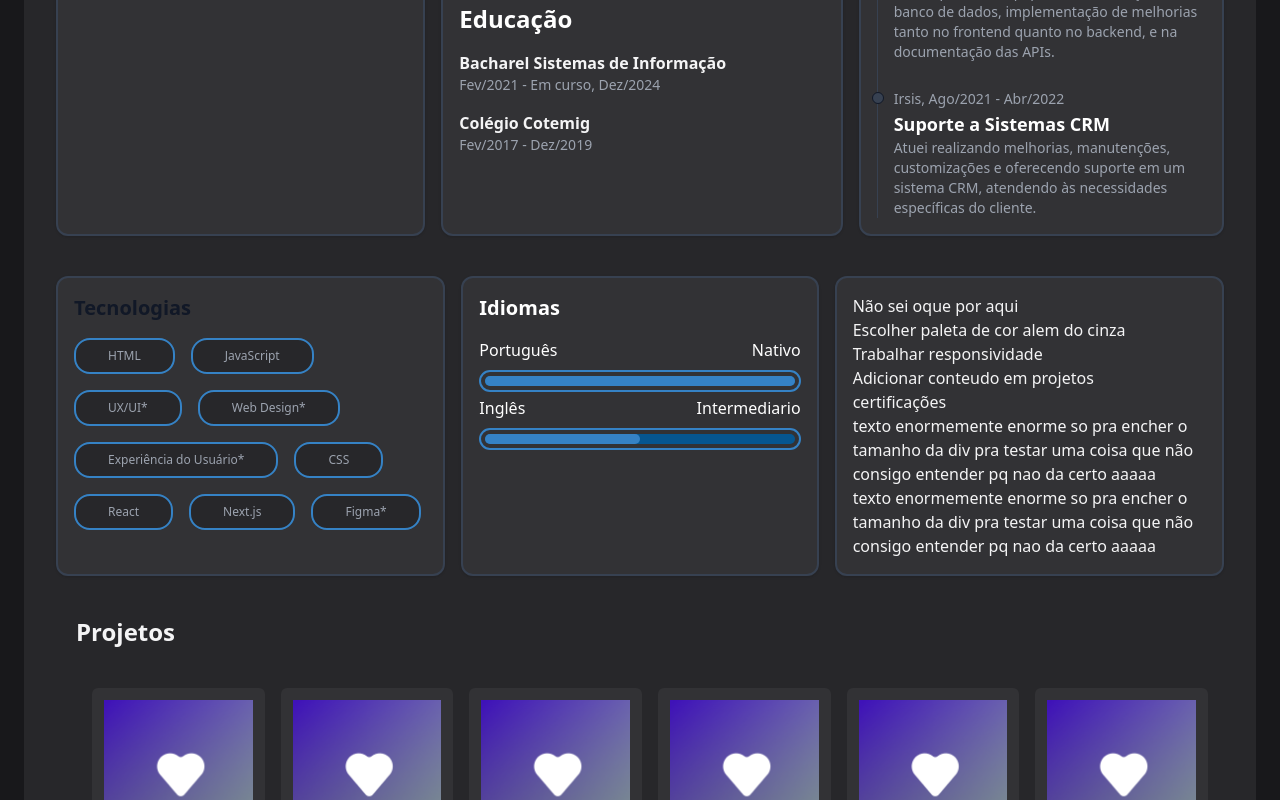
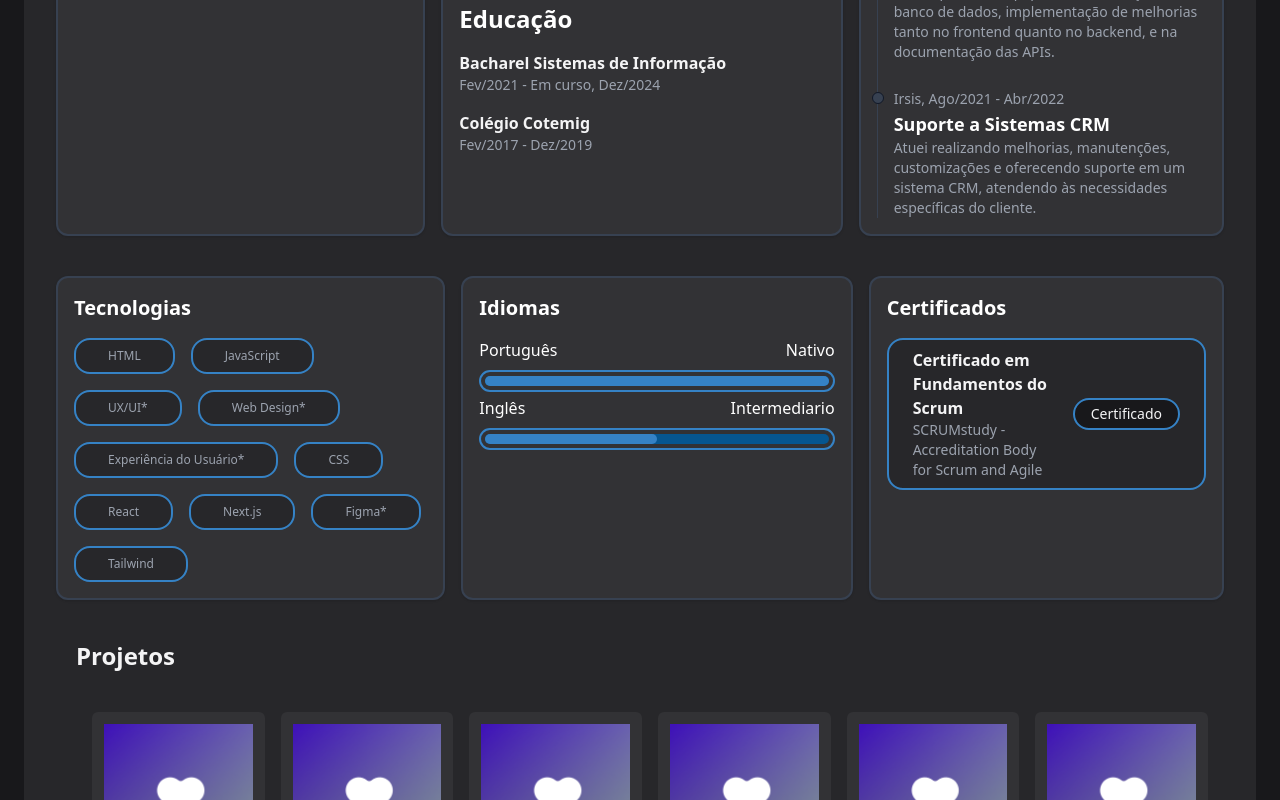
Before and after one commit to rodrigueslucas062/portfolio, a Next.js app: page / in a window 1280 px wide. Shown: the part 602-1402 px from the top of the page. Built offline with nearby package versions, Linux system fonts and the light colour scheme.

Commit message:
💄 Certificates and new skill

```diff
--- a/src/components/habilidades/Habilidades.jsx
+++ b/src/components/habilidades/Habilidades.jsx
@@ -1,3 +1,4 @@
+import Link from "next/link";
 import TagsGrid from "./tags";
 
 const Habilidades = () => {
@@ -38,13 +39,15 @@ const Habilidades = () => {
                 </div>
                 <div className="flex flex-1">
                     <div className="flex flex-col flex-1 group w-full max-w-xl bg-white/5 rounded-xl shadow border-2 border-gray-700 hover:bg-white/10 p-4">
-                        <div className="flex flex-col w-full">
-                            <h1>Não sei oque por aqui</h1>
-                            <h1>Escolher paleta de cor alem do cinza</h1>
-                            <h1>Trabalhar responsividade</h1>
-                            <h1>Adicionar conteudo em projetos</h1>
-                            <h1>certificações</h1>
-                            <h1>texto enormemente enorme so pra encher o tamanho da div pra testar uma coisa que não consigo entender pq nao da certo aaaaa</h1>
+                        <h1 className="mb-4 text-xl font-bold text-white">Certificados</h1>
+                        <div className="bg-zinc-800 py-2 px-6 rounded-2xl border-2 border-azul-claro flex flex-col items-center space-y-2">
+                            <div className="flex flex-col space-y-3">
+                                <strong className="font-semi-bold">Certificado em Fundamentos do Scrum</strong>
+                                <span className="text-sm text-gray-400">SCRUMstudy - Accreditation Body for Scrum and Agile</span>
+                            </div>
+                            <button className="border-2 bg-zinc-900 py-1 px-4 rounded-full">
+                                <p className="text-sm bold text-gray-400">Certificado</p>
+                            </button>
                         </div>
                     </div>
                 </div>
@@ -53,7 +56,7 @@ const Habilidades = () => {
             {/* Seção para telas grandes (desktop) */}
             <div className="hidden md:flex flex-1 gap-4">
                 <div className="flex flex-col w-1/3 bg-white/5 rounded-xl shadow border-2 border-gray-700 hover:bg-white/10 p-4">
-                    <h1 className="mb-4 text-xl font-bold text-gray-900 dark:text-white">Tecnologias</h1>
+                    <h1 className="mb-4 text-xl font-bold text-white">Tecnologias</h1>
                     <TagsGrid />
                 </div>
                 <div className="flex flex-1 group w-full max-w-xl bg-white/5 rounded-xl shadow border-2 border-gray-700 hover:bg-white/10 p-4">
@@ -83,15 +86,24 @@ const Habilidades = () => {
                         </div>
                     </div>
                 </div>
-                <div className="flex flex-col w-1/3 bg-white/5 rounded-xl shadow border-2 border-gray-700 hover:bg-white/10 p-4">
-                    <div className="flex flex-col w-full">
-                        <h1>Não sei oque por aqui</h1>
-                        <h1>Escolher paleta de cor alem do cinza</h1>
-                        <h1>Trabalhar responsividade</h1>
-                        <h1>Adicionar conteudo em projetos</h1>
-                        <h1>certificações</h1>
-                        <h1>texto enormemente enorme so pra encher o tamanho da div pra testar uma coisa que não consigo entender pq nao da certo aaaaa</h1>
-                        <h1>texto enormemente enorme so pra encher o tamanho da div pra testar uma coisa que não consigo entender pq nao da certo aaaaa</h1>
+                <div className="hidden md:flex flex-1 w-1/3">
+                    <div className="group w-full p-4 bg-white/5 space-y-2 rounded-xl shadow border-2 border-gray-700 hover:bg-white/10">
+                        <div className="flex flex-col">
+                            <h1 className="mb-4 text-xl font-bold text-white">Certificados</h1>
+                            <div className="bg-zinc-800 py-2 px-6 rounded-2xl border-2 border-azul-claro flex items-center">
+                                <div className="flex flex-col mr-4">
+                                    <strong className="font-semi-bold">Certificado em Fundamentos do Scrum</strong>
+                                    <span className="text-sm text-gray-400">SCRUMstudy - Accreditation Body for Scrum and Agile</span>
+                                </div>
+                                <div>
+                                    <Link href={"https://c46e136a583f7e334124-ac22991740ab4ff17e21daf2ed577041.ssl.cf1.rackcdn.com/Certificate/ScrumFundamentalsCertified-LucasRodrigues-922080.pdf"} target="_blank">
+                                        <button className="border-2 border-azul-claro bg-zinc-900 py-1 px-4 rounded-full">
+                                            <p className="text-sm bold">Certificado</p>
+                                        </button>
+                                    </Link>
+                                </div>
+                            </div>
+                        </div>
                     </div>
                 </div>
             </div>
--- a/src/components/habilidades/tags.js
+++ b/src/components/habilidades/tags.js
@@ -8,6 +8,7 @@ const tags = [
   "React",
   "Next.js",
   "Figma*",
+  "Tailwind",
 ];
 
 const TagsGrid = () => {
```
